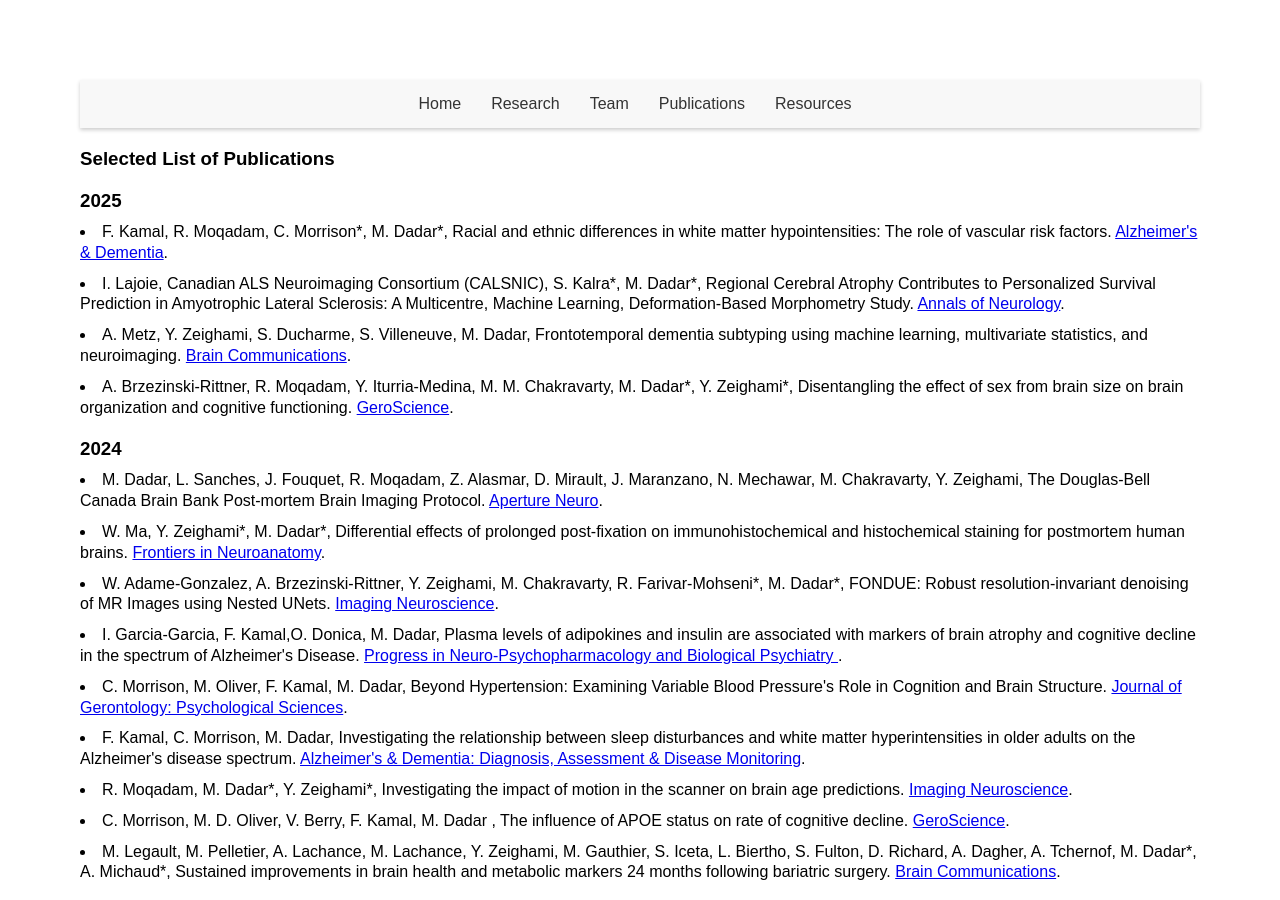
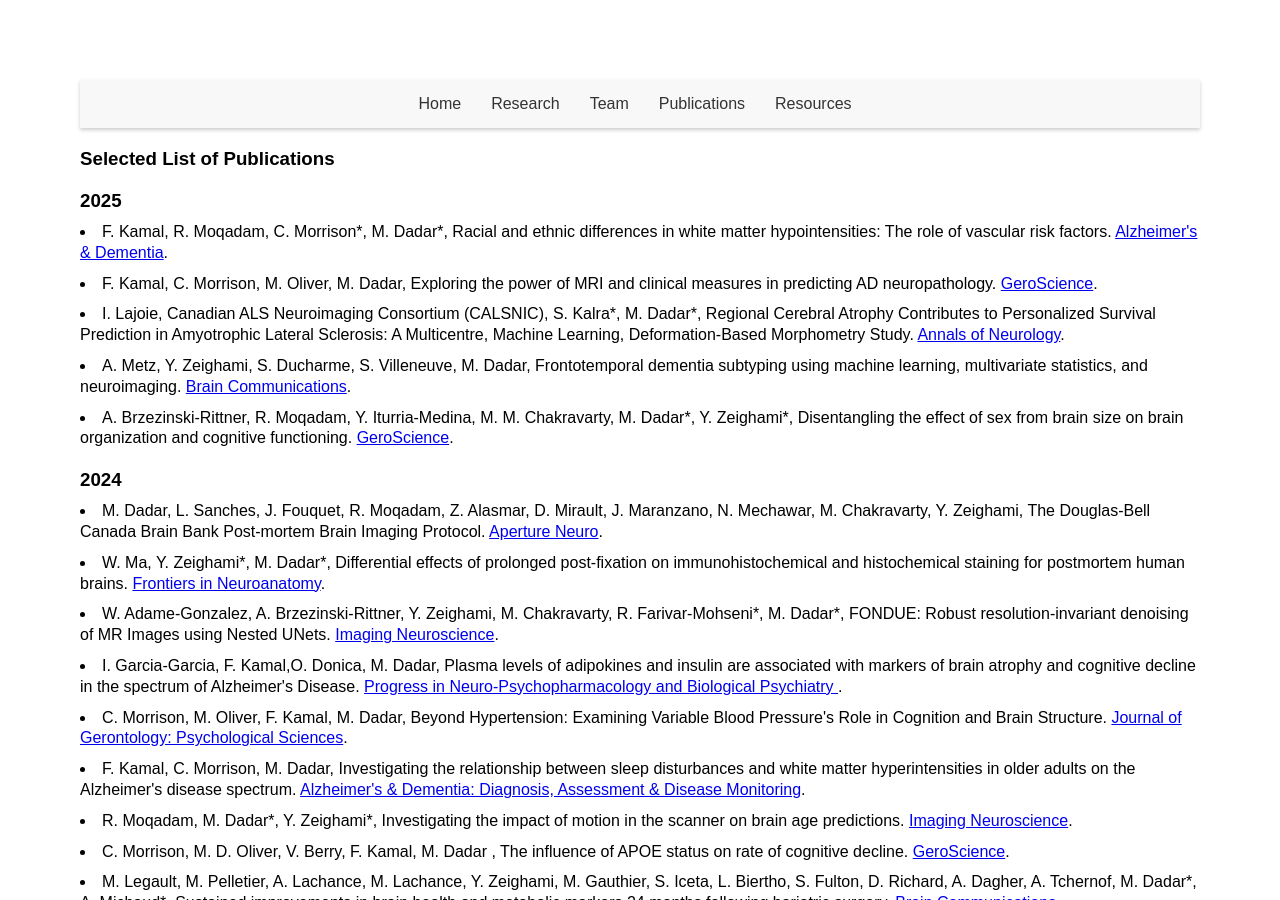
Before and after one commit to VANDAlab/VANDAlab.github.io, a Jekyll site: the page publications.html, which Jekyll copies as it is, in a window 1280 px wide and 900 px high. Built offline with Jekyll 4.4.1, drawn with Linux system fonts in a browser that asks for light colours.

Commit message:
Update publications.html

```diff
--- a/publications.html
+++ b/publications.html
@@ -23,7 +23,9 @@
 </header>
   <h3>2025</h3>
     <li> F. Kamal, R. Moqadam, C. Morrison*, M. Dadar*, Racial and ethnic differences in white matter hypointensities: The role of vascular risk factors.
-     <a href=" https://doi.org/10.1002/alz.70105" target="_blank">Alzheimer's & Dementia</a>. </li>
+     <a href=" https://doi.org/10.1007/s11357-025-01645-2" target="_blank">Alzheimer's & Dementia</a>. </li>
+   <li> F. Kamal,  C. Morrison, M. Oliver, M. Dadar, Exploring the power of MRI and clinical measures in predicting AD neuropathology.
+     <a href=" https://doi.org/10.1002/alz.70105" target="_blank">GeroScience</a>. </li>
   <li> I. Lajoie, Canadian ALS Neuroimaging Consortium (CALSNIC), S. Kalra*, M. Dadar*, Regional Cerebral Atrophy Contributes to Personalized Survival Prediction in Amyotrophic Lateral Sclerosis: A Multicentre, Machine Learning, Deformation-Based Morphometry Study.
      <a href=" https://doi.org/10.1002/ana.27196" target="_blank">Annals of Neurology</a>. </li>
     <li> A. Metz, Y. Zeighami, S. Ducharme, S. Villeneuve, M. Dadar, Frontotemporal dementia subtyping using machine learning, multivariate statistics, and neuroimaging.
```
